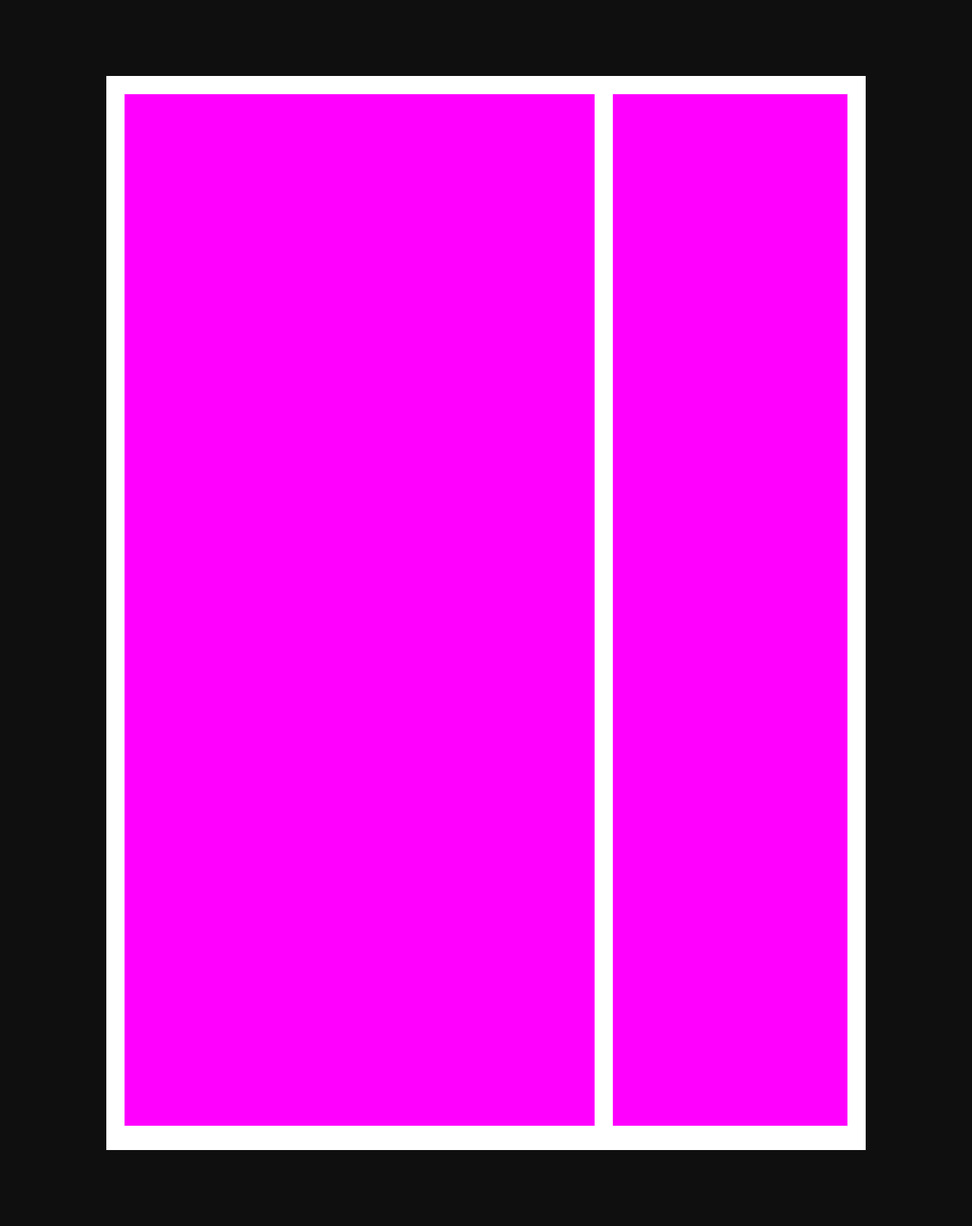
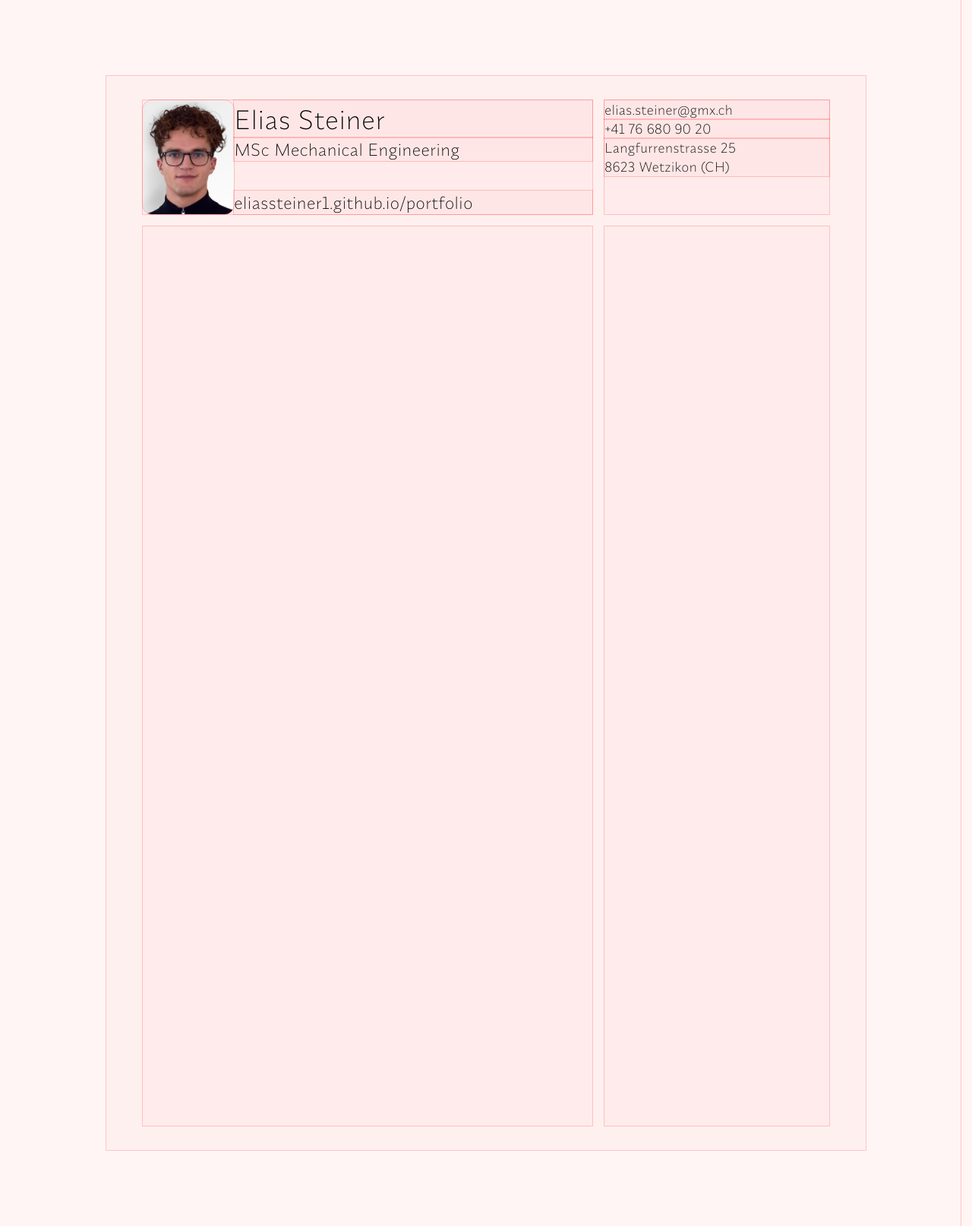
Before and after one commit to eliassteiner1/resume, a Jekyll site: the page built from pages/index.html, in a window 1280 px wide. Shown: the whole page at 76% size. Built offline with Jekyll 4.4.1, drawn with Linux system fonts in a browser that asks for light colours.

Commit message:
added basic new structure

```diff
--- a/_config.yml
+++ b/_config.yml
@@ -1,4 +1,3 @@
-
 exclude:
   - Gemfile
   - Gemfile.lock
--- a/_data/dat_info.yml
+++ /dev/null
@@ -1,8 +0,0 @@
-- icon: "icon_email.png"
-  data: "elias.steiner@gmx.ch"
-
-- icon: "icon_phone.png"
-  data: "+41 76 680 90 20"
-
-- icon: "icon_address.png"
-  data: "Langfurrenstrasse 25 <br>8623 Wetzikon (CH)"
--- /dev/null
+++ b/_data/main.yml
@@ -0,0 +1,6 @@
+name: "Elias Steiner"
+role: "MSc Mechanical Engineering"
+link: "eliassteiner1.github.io/portfolio"
+email: "elias.steiner@gmx.ch"
+phone: "+41 76 680 90 20"
+address: "Langfurrenstrasse 25 <br>8623 Wetzikon (CH)"
--- /dev/null
+++ b/_includes/contact.html
@@ -0,0 +1,11 @@
+<div class="contact">
+    <div class="contact-email">
+        {{ site.data.main.email }}
+    </div>
+    <div class="contact-phone">
+        {{ site.data.main.phone }}
+    </div>
+    <div class="contact-address">
+        {{ site.data.main.address }}
+    </div>
+</div>
--- /dev/null
+++ b/_includes/person.html
@@ -0,0 +1,13 @@
+<div class="person">
+    <img class="person-portrait" src="{{ '/assets/images/portrait.jpg' | relative_url }}">
+
+    <div class="person-name">
+        {{ site.data.main.name }}
+    </div>
+    <div class="person-role">
+        {{ site.data.main.role }}
+    </div>
+    <div class="person-link">
+        {{ site.data.main.link }}
+    </div>
+</div>
--- a/assets/css/style.css
+++ b/assets/css/style.css
@@ -52,7 +52,7 @@
 
     /* border radiuses */
     --rad-1: 12px;
-    --rad-2: 18px;
+    --rad-2: 24px;
 }
 
 
@@ -85,7 +85,7 @@
 
 
 /* ================================================================================================================== */
-/* GENERIC FORMATTING =============================================================================================== */
+/* MAIN FORMATTING ================================================================================================== */
 /* ================================================================================================================== */
 
 body {
@@ -94,8 +94,8 @@
     flex-direction: column;
     align-items: center;
 
-    width: 100vw; /* TEMP remove: just to make navigation easier with fixed a4 size */
-    overflow: scroll; /* TEMP remove: just to make navigation easier with fixed a4 size */
+    width: 100vw; /* TODO remove: just to make navigation easier with fixed a4 size */
+    overflow: scroll; /* TODO remove: just to make navigation easier with fixed a4 size */
 }
 .A4 {
     background-color: var(--col-white);
@@ -109,20 +109,20 @@
         "person contact"
         "left right";
 
-    /* TEMP  figure out correct padding for main page */
-    padding: var(--len-3med);
-    padding-bottom: var(--len-4);
-    column-gap: var(--len-3med);
+    /* TODO figure out correct padding for main page */
+    padding-inline: var(--len-4med);
+    padding-block: var(--len-4);
+    column-gap: var(--len-3);
+    row-gap: var(--len-3);
 }
 
 .column {
     display: flex;
     flex-direction: column;
-    /* justify-content: start; */
-    gap: var(--len-4);
+    justify-content: start; /* move all the basecontainers to the start unless they flex grow themselves */
+    gap: var(--len-3); /* TODO figure out later */
 
-
-    background-color: magenta;
+    background-color: magenta; /* TEMP */
 }
 .column-left {
     grid-area: left;
@@ -131,14 +131,54 @@
     grid-area: right;
 }
 
+/* Top Elements ===================================================================================================== */
+
+/* Person ------------------------------------------------------------------- */
+.person {
+    grid-area: person;
+    display: grid;
+    grid-template-columns: 120px minmax(0, 1fr);
+    grid-template-rows: auto auto minmax(0, 1fr);
+    grid-template-areas:
+        "img name"
+        "img role"
+        "img link";
+}
+.person-portrait {
+    grid-area: img;
+    width: 100%;
+    aspect-ratio: 0.8;
+    object-fit: cover;
+    object-position: center;
+    border-radius: var(--rad-1);
+}
+.person-name {
+    grid-area: name;
+    font-size: var(--fsize-up3);
+}
+.person-role {
+    grid-area: role;
+    font-size: var(--fsize-up1);
+}
+.person-link {
+    grid-area: link;
+    align-self: end;
+    font-size: var(--fsize-up1);
+}
+
+
+/* Contact ------------------------------------------------------------------ */
+.contact {
+    grid-area: contact;
+}
+
 
 /* Basecontainer ==================================================================================================== */
 
 
-/* banners & top elements =========================================================================================== */
 
 
-/* Info ============================================================================================================= */
+
 
 /* Timeline (Work Experience & Education) =========================================================================== */
 /* timeline-date ------------------------------------------------------------ */
@@ -203,7 +243,7 @@
 }
 
 /* show all boxes with a slight background and slight outline */
-/* *:not(.timeline-locicon) {
+*:not(.timeline-locicon) {
   background-color: rgb(255 0 0 / 0.02) !important;
   outline: 1px solid rgb(255 0 0 / 0.2) !important;
-} */
+}
```
Also changed, not shown: pages/index.html (+8 -0 lines), _data/old_education.yml (renamed from _data/dat_education.yml), _data/old_langs.yml (renamed from _data/dat_langs.yml), _data/old_skills.yml (renamed from _data/dat_skills.yml), _data/old_workexperience.yml (renamed from _data/dat_workexperience.yml), _includes/old_basecontainer.html (renamed from _includes/basecontainer.html), _includes/old_info.html (renamed from _includes/info.html), _includes/old_interests.html (renamed from _includes/interests.html), _includes/old_introduction.html (renamed from _includes/introduction.html), _includes/old_langs.html (renamed from _includes/langs.html), _includes/old_skillbar.html (renamed from _includes/skillbar.html), _includes/old_skillbar_item.html (renamed from _includes/skillbar_item.html), _includes/old_timeline-item.html (renamed from _includes/timeline-item.html), _includes/old_timeline.html (renamed from _includes/timeline.html).
